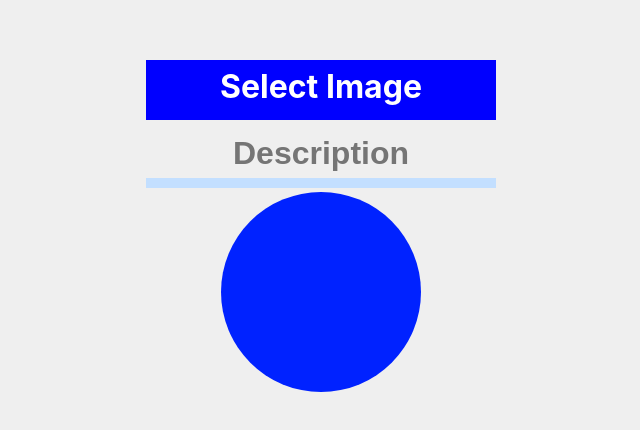
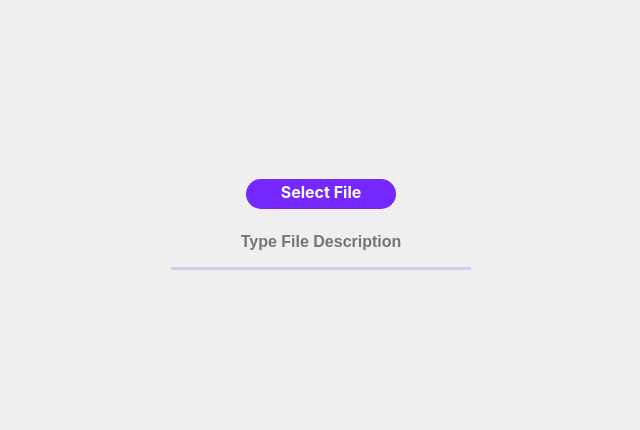
Before and after one commit to gs9915/views, a React (Create React App) app: page / in a window 1280 px wide. Shown: the part 174-604 px from the top of the page, without its empty margins (319-959 px from the left). Built offline with nearby package versions, Linux system fonts and the light colour scheme; what @aws-amplify/datastore, aws-amplify would draw is missing.

Commit message:
front ui

```diff
--- a/src/App.css
+++ b/src/App.css
@@ -60,15 +60,20 @@ h1{
 }
 
 .button {
-  width:200px;
-  height:200px;
-  background-color:rgb(0, 34, 255);
-  border-radius:200px;
-  border:none;
-  margin: 0;
+  width: 150px;
+  height: 30px;
+  background-color: #7428ff;
+  border-radius: 200px;
+  border: none;
+  margin: 0 auto;
+  margin-top: 1em;
+  font-size: 1em;
+    font-weight: 700;
+    color: #fff;
+  display: none;
 }
 
-.Image {margin: auto;width:80%;max-width:400px;max-height:1000px;min-width:300px;}
+.Image {margin: auto;width:80%;max-width:400px;max-height:700px;min-width:300px;}
 
 input {
   vertical-align: top;
@@ -79,11 +84,11 @@ td {
 }
 
 .textInput {
-  width: 80%;
+  width: 300px;
     height: 50px;
     border: none;
-    border-bottom: 10px solid #c3dfff;
-    font-size: 2em;
+    border-bottom: 3px solid #7328ff2e;
+    font-size: 1em;
     font-weight: 700;
     text-align:center;
     background-color: rgb(239, 239, 239);
@@ -166,27 +171,30 @@ input[type="text" i] {
 .custom-file-upload {
   border: none;
   display: inline-block;
-  width:80%;
-  height:60px;
-  background-color:#00f;
+  border-radius: 50px;
+  width: 150px;
+  height: 30px;
+  background-color: #7428ff;
   cursor: pointer;
-  color:#fff;
-  font-size:2em;
-  text-align:center;
+  color: #fff;
+  font-size: 1em;
+  text-align: center;
   line-height: 1.7;
 }
 
 .custom-file-uploaded {
   border: none;
   display: inline-block;
-  width:80%;
-  height:60px;
-  color:rgb(0, 255, 0);
+  border-radius: 50px;
+  width:150px;
+  height:30px;
+  color:#7428ff;
   display:none;
   cursor: pointer;
-  font-size:2em;
+  font-size:1em;
   text-align:center;
   line-height: 1.7;
+  margin: 0 auto;
 }
 
 input[type="file"] {
--- a/src/App.js
+++ b/src/App.js
@@ -40,6 +40,7 @@ function Upload() {
   console.log(window.x)
   document.getElementById("submit").style.display="none";
   document.getElementById("uploaded").style.display="block";
+  document.getElementById("uploaded1").style.display="block";
   return window.x;
   }
   // onChange
@@ -72,13 +73,16 @@ function Upload() {
 
   return (
   <div className="App">
+    <Helmet>
+    <script src="https://kit.fontawesome.com/e6bb64b9ef.js" crossorigin="anonymous"></script>
+    </Helmet>
   <form className='forms'>
     <table>
     <tbody>
-      <tr><th><label id="submit" class="custom-file-upload"><input type="file" onChange={onChange}/>Select Image</label></th></tr>
-      <tr><th><div id="uploaded" class="custom-file-uploaded">Uploaded</div></th></tr>
-      <tr><th><input className="textInput" id="userInput" name="text" placeholder="Description" type="text"/></th></tr>
-      <tr><th><input className="button" type="button" onClick={onSubmit}/></th></tr>
+      <tr><th><label id="submit" class="custom-file-upload"><input type="file" onChange={onChange}/>Select File</label></th></tr>
+      <tr><th><div id="uploaded" class="custom-file-uploaded">File Uploaded</div></th></tr>
+      <tr><th><input className="textInput" id="userInput" name="text" placeholder="Type File Description" type="text"/></th></tr>
+      <tr><th><input id="uploaded1" className="button" type="button" value="Post Content" onClick={onSubmit}/></th></tr>
     </tbody>
     </table>
 
```
